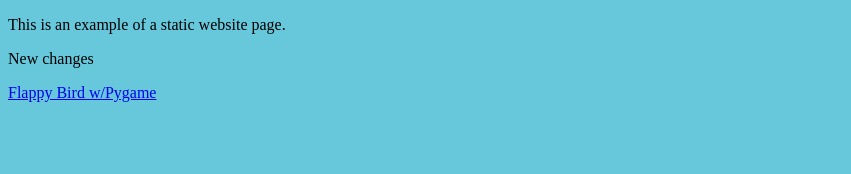
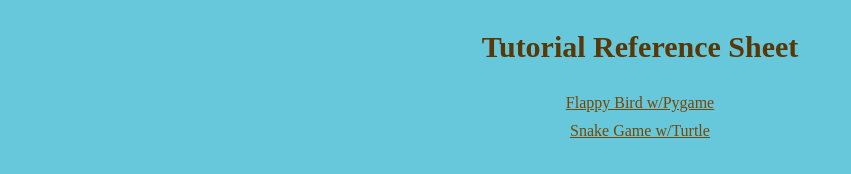
Before and after one commit to bradley121901/github-pages-example, a plain HTML site: page index.html in a window 1280 px wide. Shown: the whole page, without its empty margins (0-851 px from the left). Drawn offline with Linux system fonts and the light colour scheme.

Commit message:
style sheet added with new snake game page

```diff
--- a/index.html
+++ b/index.html
@@ -5,8 +5,12 @@
     <link rel="stylesheet" href="styles.css" />
   </head>
   <body class="background-style">
-    <p>This is an example of a static website page.</p>
-    <p>New changes</p>
-    <a href="flappybird.html">Flappy Bird w/Pygame </a>
+    <div class="page-title">
+      <p>Tutorial Reference Sheet</p>
+    </div>
+    <div class="project-links">
+      <a href="flappybird.html">Flappy Bird w/Pygame</a>
+      <a href="snake.html">Snake Game w/Turtle</a>
+    </div>
   </body>
 </html>
--- a/styles.css
+++ b/styles.css
@@ -1,3 +1,17 @@
 .background-style {
   background-color: #67c8dc;
 }
+
+.page-title {
+  text-align: center;
+  font-size: 30px;
+  color: #593706;
+  font-weight: bold;
+}
+
+.project-links a {
+  display: block;
+  text-align: center;
+  margin-bottom: 10px;
+  color: #764707;
+}
```
Also changed, not shown: snake.html (added, +9 -0 lines).
